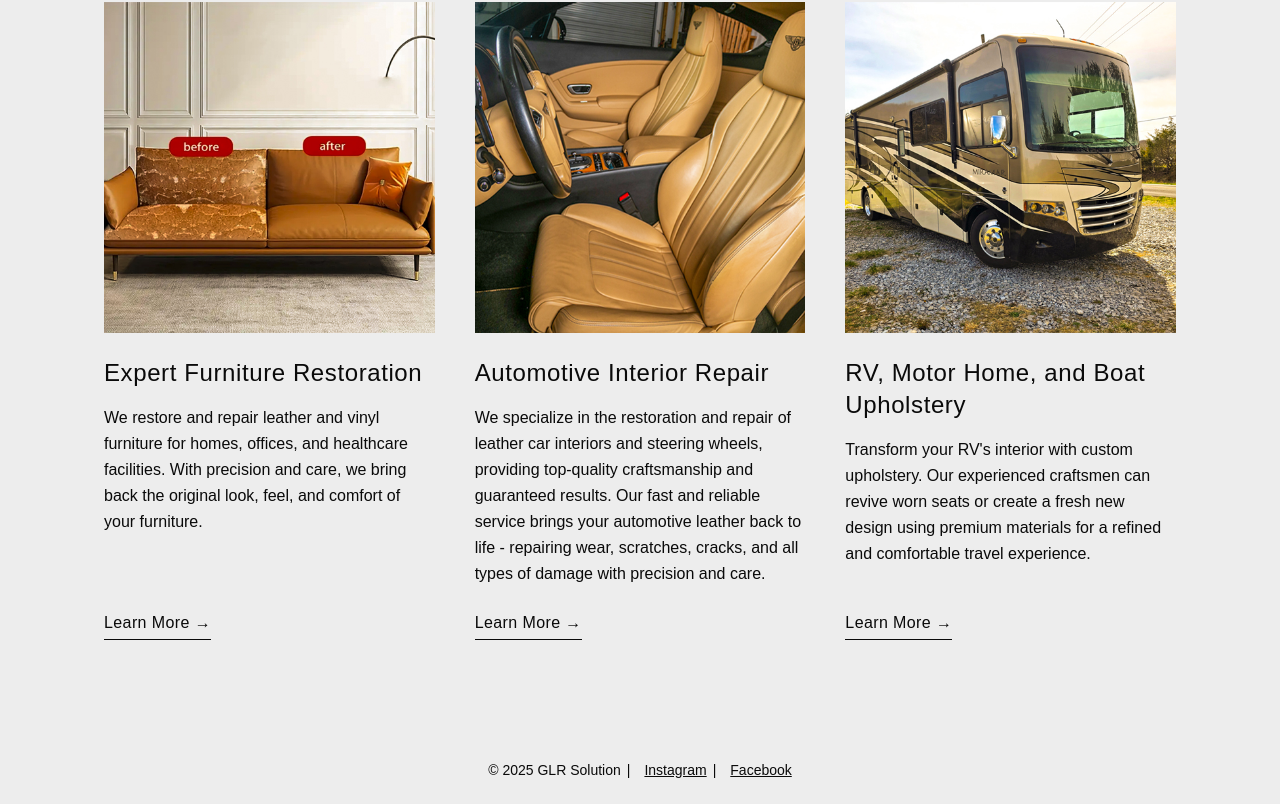
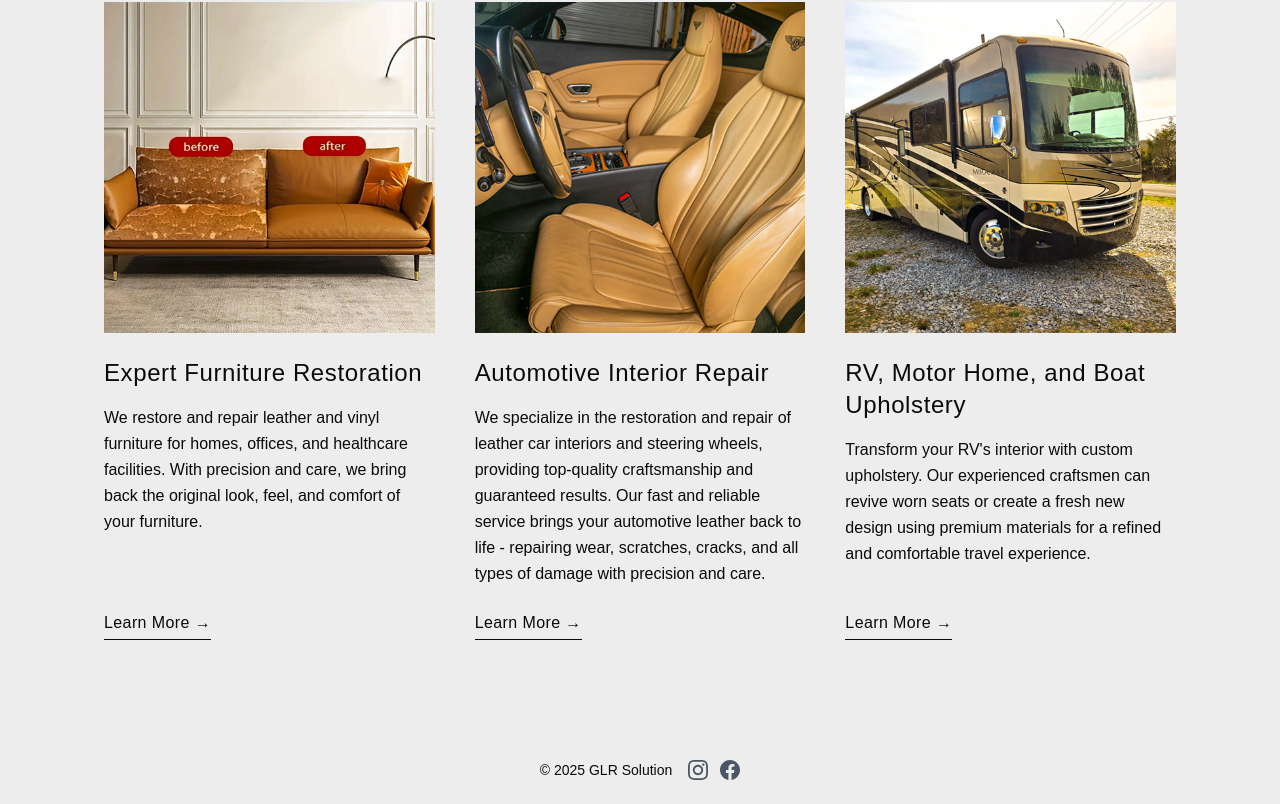
Before and after one commit to evunti/glr_solution, a Next.js app: page / in a window 1280 px wide. Shown: the part 692-1496 px from the top of the page. Built offline with nearby package versions, Linux system fonts and the light colour scheme.

Commit message:
added svgs of socials

```diff
--- a/src/app/layout.tsx
+++ b/src/app/layout.tsx
@@ -58,25 +58,40 @@
               </div>
             </div>
 
-            <footer className="flex justify-center items-center py-6 text-center gap-1.5 mx-auto w-full max-w-[820px] text-sm sm:text-sm font-light text-[color-brand]">
-              &copy; {new Date().getFullYear()} GLR Solution <p>|</p>
+            <footer className="flex justify-center items-center py-6 text-center gap-4 mx-auto w-full max-w-[820px] text-sm sm:text-sm font-light text-[color-brand]">
+              &copy; {new Date().getFullYear()} GLR Solution
+              <div className="flex gap-3">
                 <a
                   href="https://www.instagram.com/glr_solution/"
                   target="_blank"
                   rel="noopener noreferrer"
-                className="ml-2 underline"
+                  className="hover:opacity-70 transition-opacity"
+                  aria-label="Instagram"
                 >
-                Instagram
-              </a>{" "}
-              <p>|</p>
+                  <svg
+                    className="w-5 h-5 fill-gray-600"
+                    viewBox="0 0 24 24"
+                    xmlns="http://www.w3.org/2000/svg"
+                  >
+                    <path d="M12 2.163c3.204 0 3.584.012 4.85.07 3.252.148 4.771 1.691 4.919 4.919.058 1.265.069 1.645.069 4.849 0 3.205-.012 3.584-.069 4.849-.149 3.225-1.664 4.771-4.919 4.919-1.266.058-1.644.07-4.85.07-3.204 0-3.584-.012-4.849-.07-3.26-.149-4.771-1.699-4.919-4.92-.058-1.265-.07-1.644-.07-4.849 0-3.204.013-3.583.07-4.849.149-3.227 1.664-4.771 4.919-4.919 1.266-.057 1.645-.069 4.849-.069zm0-2.163c-3.259 0-3.667.014-4.947.072-4.358.2-6.78 2.618-6.98 6.98-.059 1.281-.073 1.689-.073 4.948 0 3.259.014 3.668.072 4.948.2 4.358 2.618 6.78 6.98 6.98 1.281.058 1.689.072 4.948.072 3.259 0 3.668-.014 4.948-.072 4.354-.2 6.782-2.618 6.979-6.98.059-1.28.073-1.689.073-4.948 0-3.259-.014-3.667-.072-4.947-.196-4.354-2.617-6.78-6.979-6.98-1.281-.059-1.69-.073-4.949-.073zm0 5.838c-3.403 0-6.162 2.759-6.162 6.162s2.759 6.163 6.162 6.163 6.162-2.759 6.162-6.163c0-3.403-2.759-6.162-6.162-6.162zm0 10.162c-2.209 0-4-1.79-4-4 0-2.209 1.791-4 4-4s4 1.791 4 4c0 2.21-1.791 4-4 4zm6.406-11.845c-.796 0-1.441.645-1.441 1.44s.645 1.44 1.441 1.44c.795 0 1.439-.645 1.439-1.44s-.644-1.44-1.439-1.44z" />
+                  </svg>
+                </a>
                 <a
-                href="https://www.instagram.com/glr_solution/"
+                  href="https://www.facebook.com/glrsolution"
                   target="_blank"
                   rel="noopener noreferrer"
-                className="ml-2 underline"
+                  className="hover:opacity-70 transition-opacity"
+                  aria-label="Facebook"
                 >
-                Facebook
+                  <svg
+                    className="w-5 h-5 fill-gray-600"
+                    viewBox="0 0 24 24"
+                    xmlns="http://www.w3.org/2000/svg"
+                  >
+                    <path d="M24 12.073c0-6.627-5.373-12-12-12s-12 5.373-12 12c0 5.99 4.388 10.954 10.125 11.854v-8.385H7.078v-3.47h3.047V9.43c0-3.007 1.792-4.669 4.533-4.669 1.312 0 2.686.235 2.686.235v2.953H15.83c-1.491 0-1.956.925-1.956 1.874v2.25h3.328l-.532 3.47h-2.796v8.385C19.612 23.027 24 18.062 24 12.073z" />
+                  </svg>
                 </a>
+              </div>
             </footer>
           </div>
         </div>
```
Lines whose indentation alone changed are shown as unchanged.
